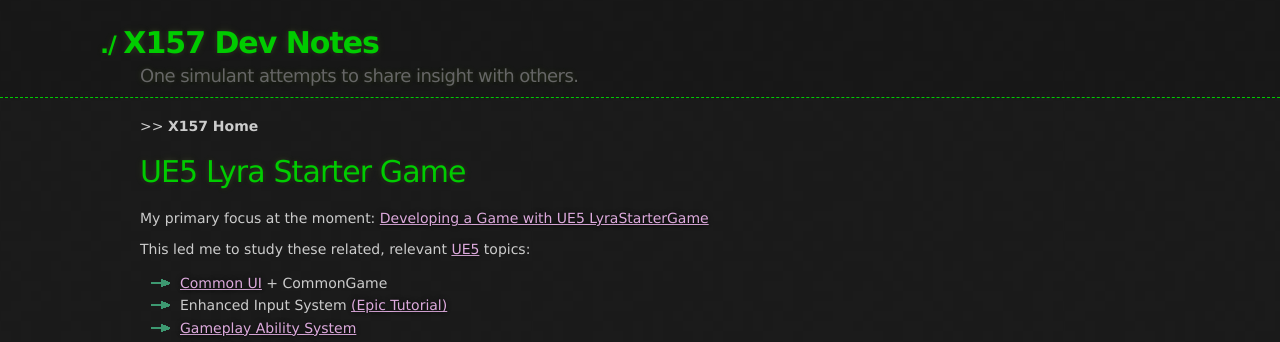
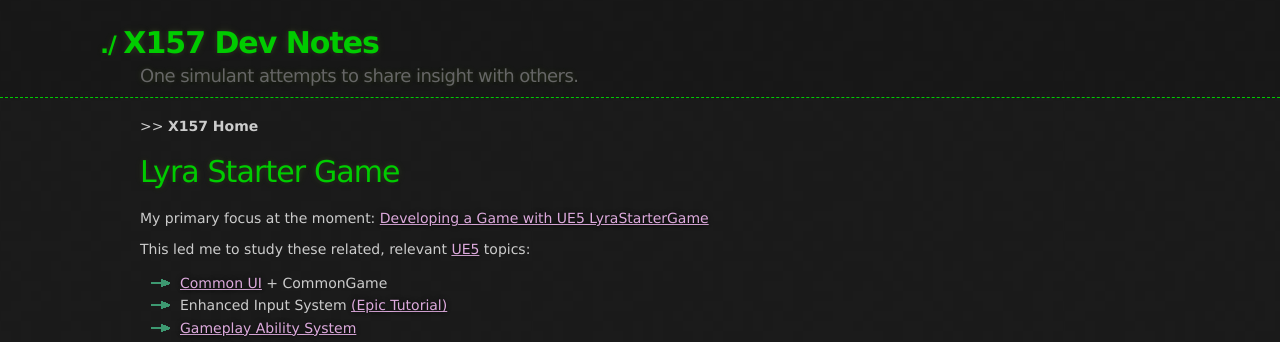
Before and after one commit to x157/x157.github.io, a Jekyll site: the page built from index.md, in a window 1280 px wide. Shown: the top 342 px of the page. Built offline with Jekyll 4.4.1, drawn with Linux system fonts in a browser that asks for light colours; our own code applies the rules of GitHub Pages for plain Markdown files.

Commit message:
Minor text update

```diff
--- a/index.md
+++ b/index.md
@@ -2,7 +2,7 @@
 is_site_index: true
 ---
 
-# UE5 Lyra Starter Game
+# Lyra Starter Game
 
 My primary focus at the moment: [Developing a Game with UE5 LyraStarterGame](./UE5/LyraStarterGame/)
 
```
Also changed, not shown: UE5/LyraStarterGame/index.md (+1 -1 lines).
